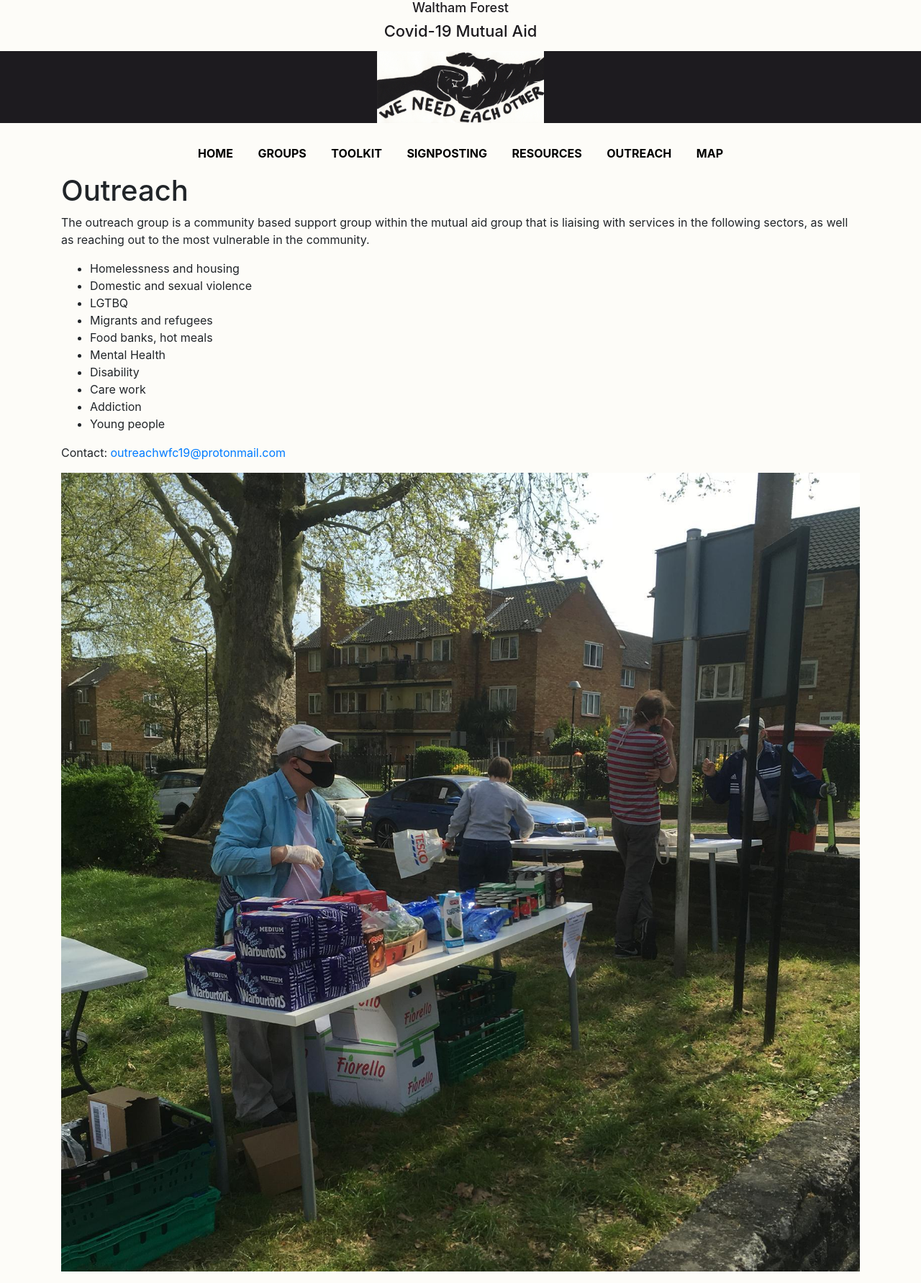
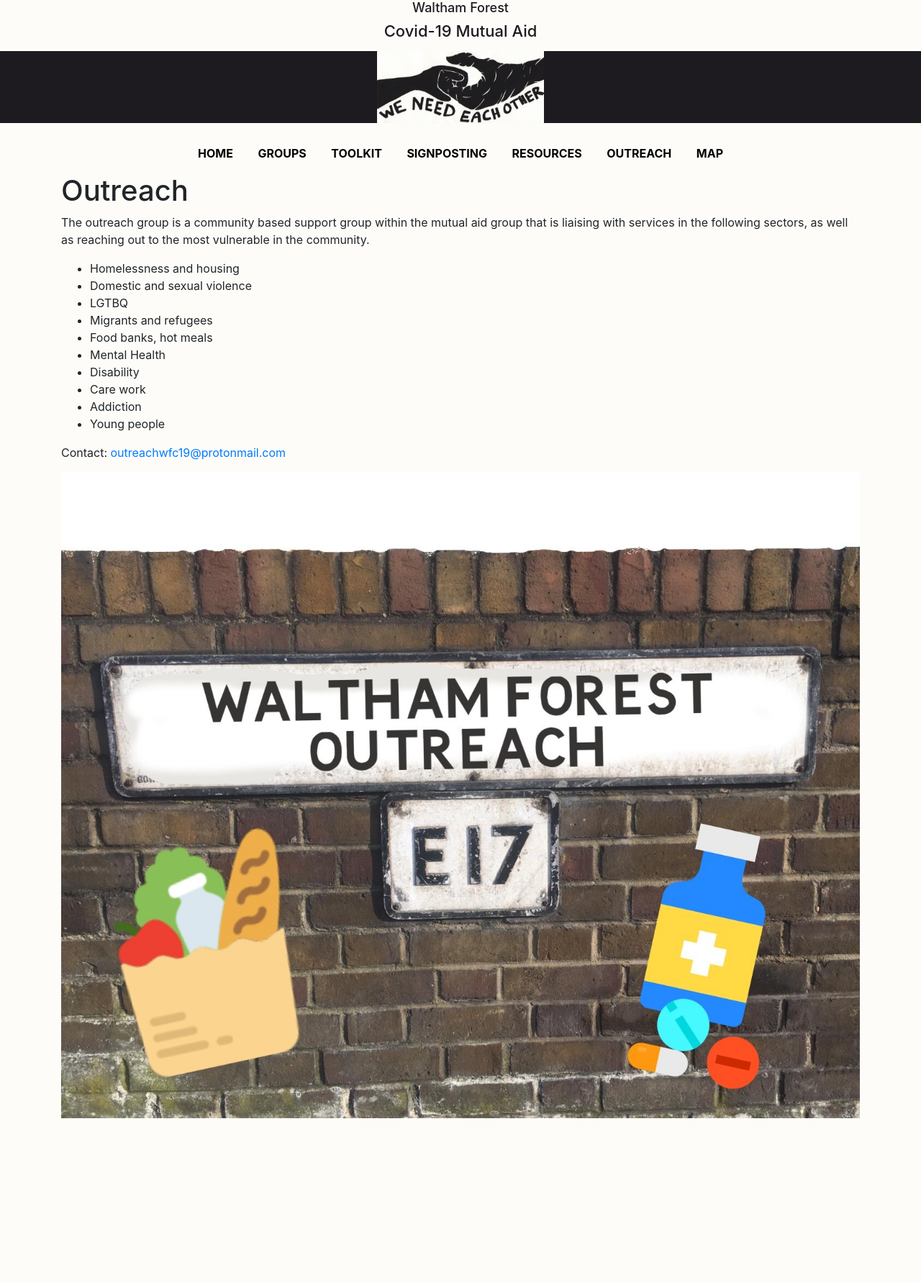
Before and after one commit to wfcovid19/wfcovid19.github.io, a Jekyll site: the page built from outreach.md, in a window 1280 px wide. Shown: the whole page at 72% size. Built offline with Jekyll 4.4.1, drawn with Linux system fonts in a browser that asks for light colours; after the commit the page ends 1570 px from its top, so only the background shows below that.

Commit message:
update outreach image

```diff
--- a/outreach.md
+++ b/outreach.md
@@ -19,4 +19,4 @@ The outreach group is a community based support group within the mutual aid grou
 
 Contact: <a href="mailto:outreachwfc19@protonmail.com">outreachwfc19@protonmail.com</a>
 
-<img src="/img/foodstall.jpeg" width="100%" />
+<img src="/img/outreach.jpg" width="100%" />
```
Also changed, not shown: img/outreach.jpg (added).
